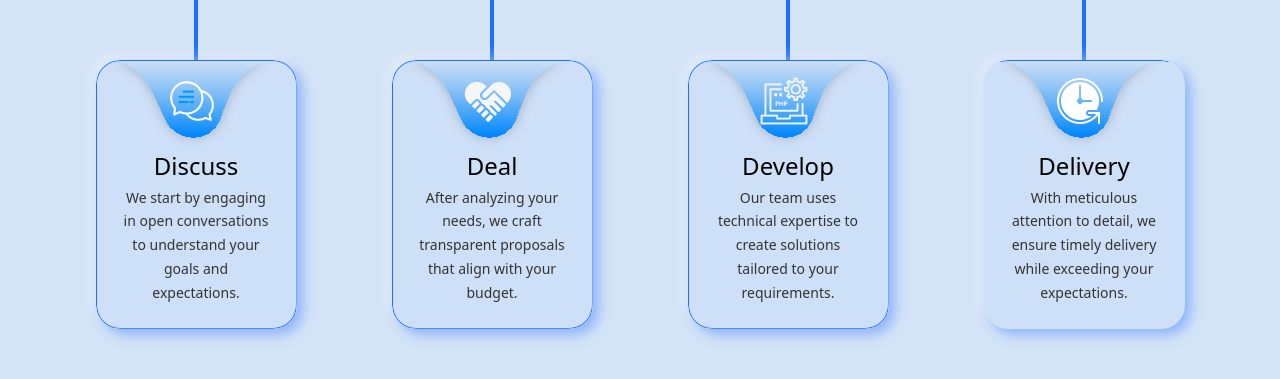
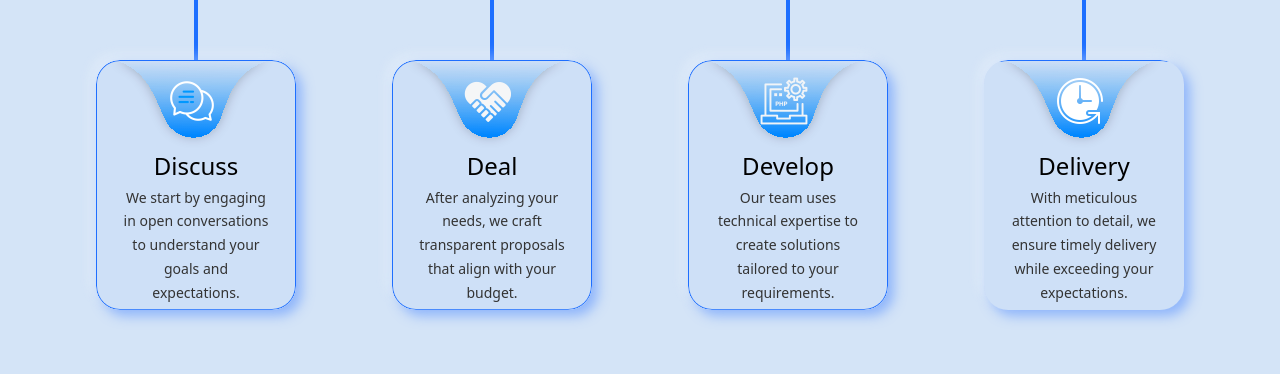
Before and after one commit to rhmunna143/section-task, a React (Vite) app: page / in a window 1280 px wide. Shown: the part 1178-1557 px from the top of the page. Built offline with nearby package versions, Linux system fonts and the light colour scheme.

Commit message:
Refactor ProcessCard component to adjust dimensions and enhance layout for improved visual consistency

```diff
--- a/src/components/WorkProcessSection.jsx
+++ b/src/components/WorkProcessSection.jsx
@@ -27,7 +27,7 @@ const ProcessCard = ({ icon, title, description, isActive }) => {
 
       {/* Card with glassmorphism effect */}
       <div
-        className="card-content relative w-[201px] rounded-3xl p-6 flex flex-col items-center text-center overflow-hidden"
+        className="card-content relative w-[200px] h-[250px] rounded-3xl p-6 flex flex-col justify-evenly items-center text-center overflow-hidden"
         style={{
           backgroundColor: "rgba(30, 111, 255, 0.03)",
           boxShadow:
@@ -49,6 +49,7 @@ const ProcessCard = ({ icon, title, description, isActive }) => {
             padding: "1px",
           }}
         ></div>
+
         {/* Icon */}
         <div className="w-[50px] h-[50px] mb-6 -mt-2">
           <div className="icon-container w-46 absolute top-0 left-0 right-0 bottom-0 m-auto z-[-300]">
```
